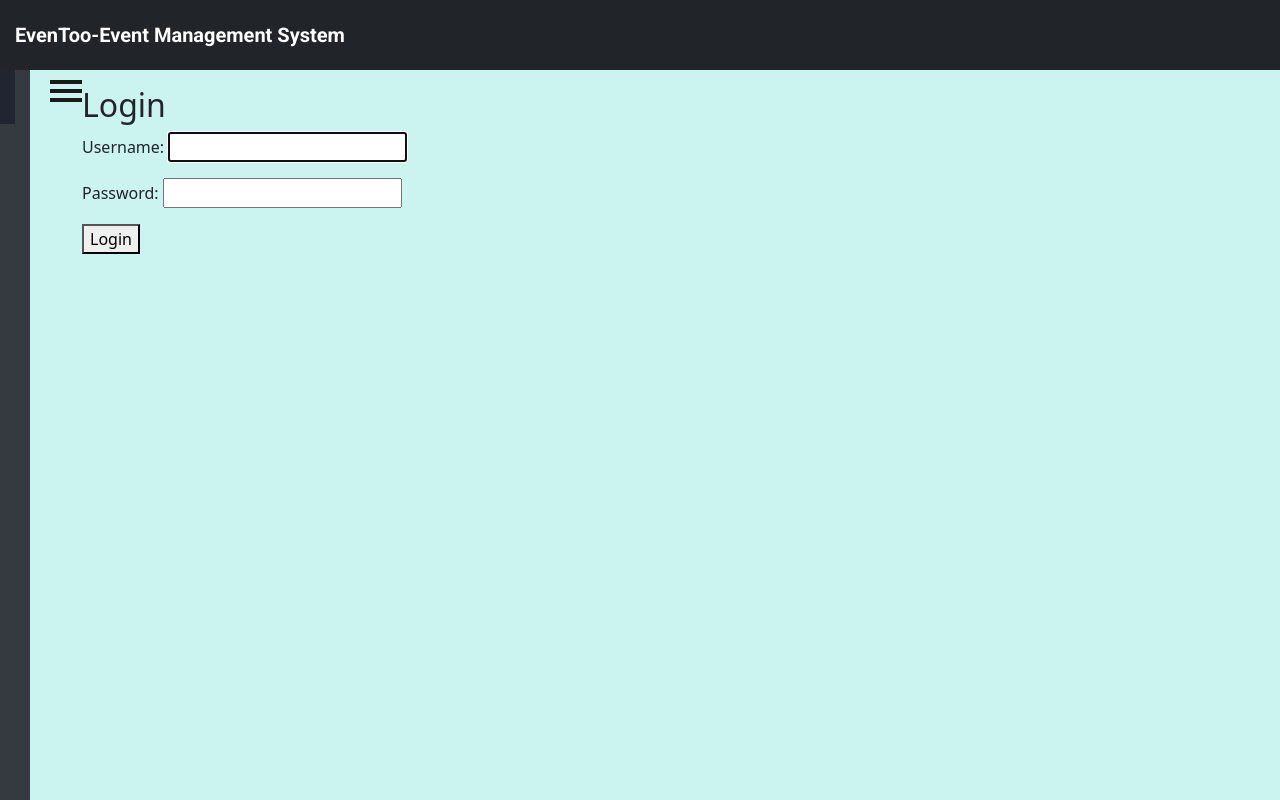
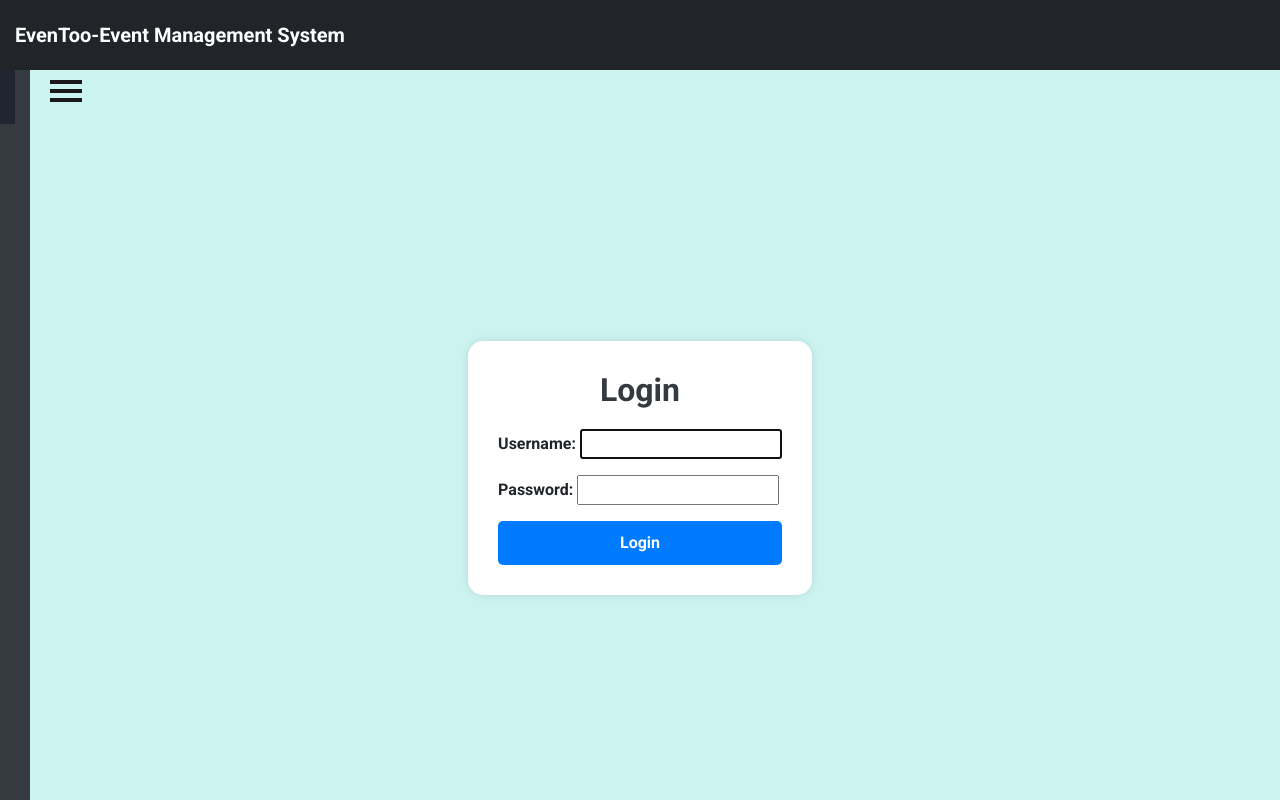
Before and after one commit to MarcelSeremak/EventManagementSystem, a Django app: page /login/ in a window 1280 px wide. Run offline with Django 5.2, Linux system fonts and the light colour scheme; some libraries are stand-ins or nearby versions.

Commit message:
Customizing django register form, styling registration and login pages

```diff
--- a/events/templates/events/login.html
+++ b/events/templates/events/login.html
@@ -5,10 +5,50 @@ Login
 {% endblock %}
 
 {% block content %}
-    <h2>Login</h2>
-    <form method="post">
-        {% csrf_token %}
-        {{ form.as_p }}
-        <button type="submit">Login</button>
-    </form>
+    <style>
+        body {
+            font-family: 'Roboto', sans-serif;
+            background-color: #cbf3f0;
+            display: flex;
+            justify-content: center;
+            align-items: center;
+            height: 100vh;
+        }
+        .container {
+            max-width: 500px;
+            margin-top: 50px;
+            background-color: white;
+            padding: 30px;
+            border-radius: 15px;
+            box-shadow: 0 0 10px rgba(0, 0, 0, 0.1);
+        }
+        .container h2 {
+            text-align: center;
+            margin-bottom: 20px;
+            font-weight: 700;
+            color: #343a40;
+        }
+        .form-group label {
+            font-weight: 700;
+            color: #343a40;
+        }
+        .btn-primary {
+            background-color: #007bff;
+            border: none;
+            padding: 10px 20px;
+            font-weight: 700;
+            font-size: 16px;
+            width: 100%;
+            border-radius: 5px;
+        }
+        .btn-primary:hover {
+            background-color: #0056b3;
+        }
+    </style>
+        <h2>Login</h2>
+        <form method="post">
+            {% csrf_token %}
+            {{ form.as_p }}
+            <button type="submit" class="btn btn-primary">Login</button>
+        </form>
 {% endblock %}
--- a/events/views.py
+++ b/events/views.py
@@ -1,9 +1,9 @@
 from django.shortcuts import render, HttpResponse, redirect
-from django.contrib.auth.forms import UserCreationForm, AuthenticationForm
+from django.contrib.auth.forms import AuthenticationForm
 from django.contrib.auth import login, logout
 from django.views.generic import View, FormView
 from django.urls import reverse_lazy
-from .forms import CommentForm
+from .forms import CommentForm, CustomUserCreationForm
 from .models import Comment
 
 # Create your views here.
@@ -26,7 +26,7 @@ class HomepageView(FormView):
 
 class RegisterView(FormView):
     template_name = 'events/registration.html'
-    form_class = UserCreationForm
+    form_class = CustomUserCreationForm
     success_url = reverse_lazy('homepage')
 
     def form_valid(self, form):
```
Also changed, not shown: events/forms.py (+13 -0 lines), events/templates/events/registration.html (+51 -1 lines).
